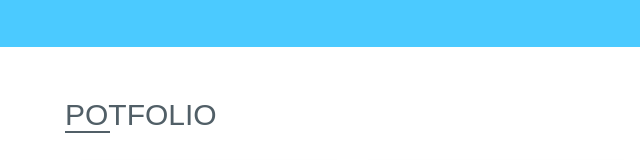
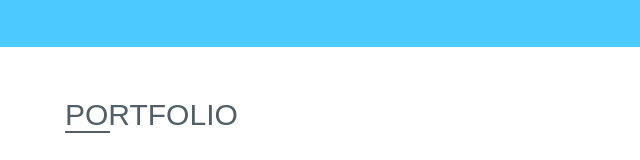
Before and after one commit to TalDmitrii/taldmitrii.github.io, a website: page index.html in a window 1280 px wide. Shown: the part 885-1045 px from the top of the page, 0-640 px from the left. Drawn offline with Linux system fonts and the light colour scheme.

Commit message:
Update index.html

```diff
--- a/index.html
+++ b/index.html
@@ -62,7 +62,7 @@
       </section>
       <section class="portfolio" id="portfolio">
         <div class="portfolio__content-wrapper">
-          <h2 class="portfolio__header section-header">Potfolio</h2>
+          <h2 class="portfolio__header section-header">Portfolio</h2>
           <ul class="portfolio__list">
             <li class="portfolio__item">
               <a href="https://taldmitrii.github.io/gllacy/" class="portfolio__link">
```
